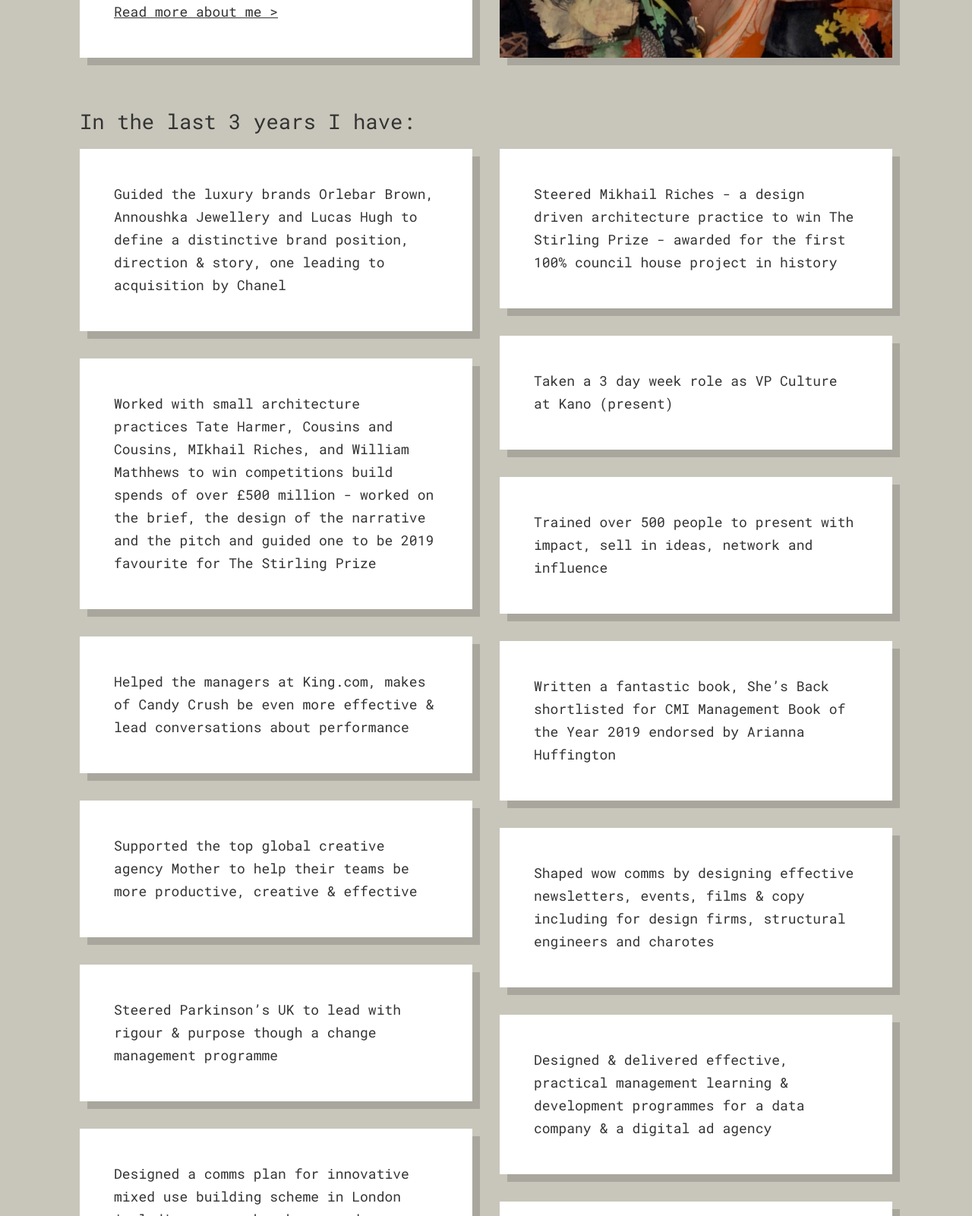
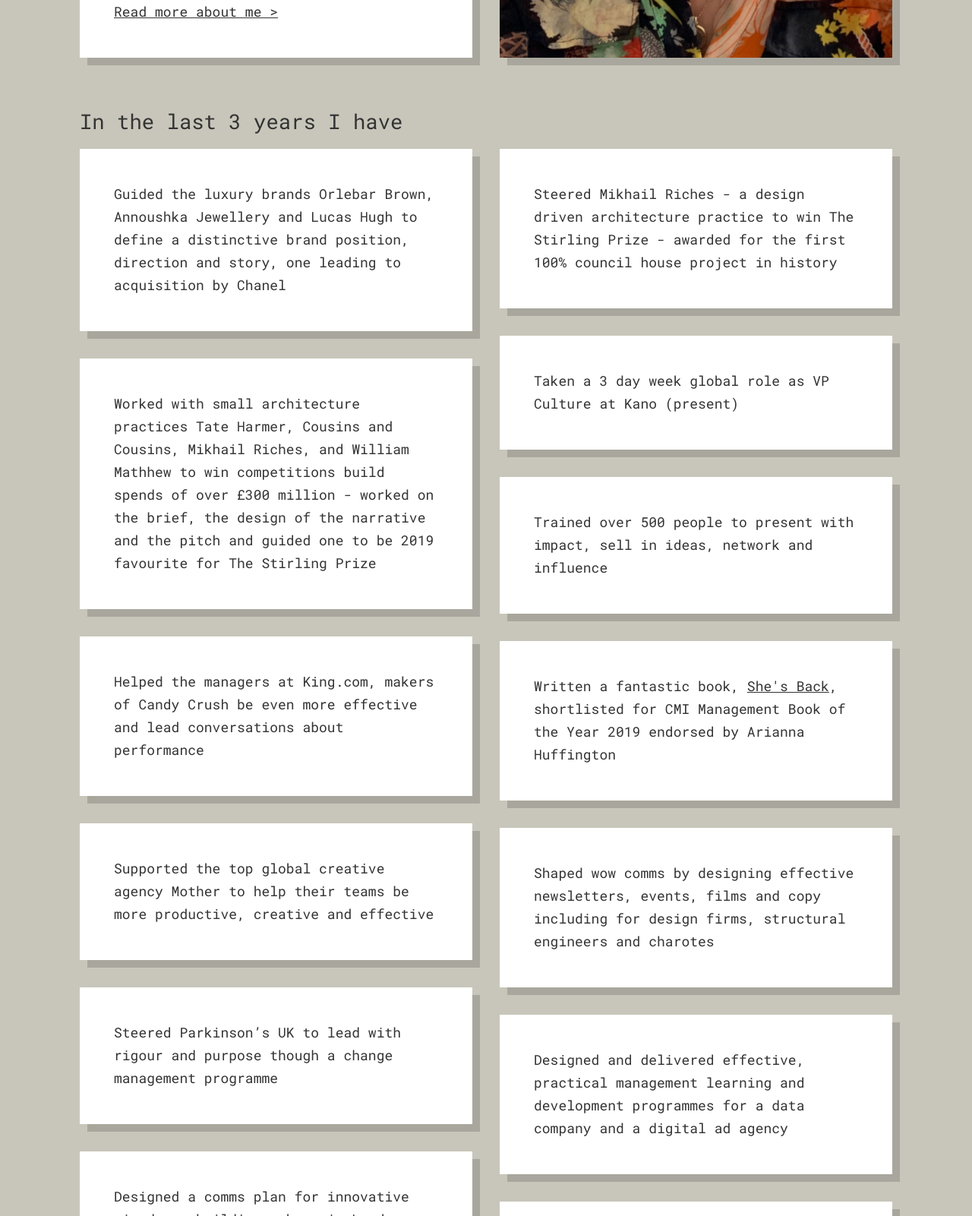
Before and after one commit to deborahkhan/debkhan-gatsby, a Gatsby site: page / in a window 1280 px wide. Shown: the part 1199-2800 px from the top of the page at 76% size. Built offline with nearby package versions, Linux system fonts and the light colour scheme; Gatsby itself is replaced by a stand-in of ours.

Commit message:
pre-live changes

```diff
--- a/src/components/header.js
+++ b/src/components/header.js
@@ -45,7 +45,7 @@ const Header = ({ siteTitle }) => (
 
     <LinksList>
       <li>
-        <a rel="noopener noreferrer" target="_blank" href="mailto:">
+        <a rel="noopener noreferrer" target="_blank" href="mailto:deb@debkhan.co.uk">
           <FontAwesomeIcon icon={faEnvelope} />
         </a>
       </li>
--- a/src/components/logos.js
+++ b/src/components/logos.js
@@ -45,7 +45,7 @@ const Logos = () => (
       <div>
 
         <SubTitle>
-          Clients include:
+          Clients include
         </SubTitle>
 
         <TextWrapper>
--- a/src/pages/index.js
+++ b/src/pages/index.js
@@ -27,7 +27,7 @@ const IndexPage = ( { data } ) => (
     />
 
     <SubTitle>
-      What I do:
+      What I do
     </SubTitle>
 
     <SplitWrapper margin>
@@ -49,50 +49,50 @@ const IndexPage = ( { data } ) => (
     </SplitWrapper>
 
     <SubTitle>
-      In the last 3 years I have:
+      In the last 3 years I have
     </SubTitle>
 
     <Grid margin>
 
       <GridItem>
         <TextWrapper>
-          <p>Guided the luxury brands Orlebar Brown, Annoushka Jewellery and Lucas Hugh to define a distinctive brand position, direction &amp; story, one leading to acquisition by Chanel</p>
+          <p>Guided the luxury brands Orlebar Brown, Annoushka Jewellery and Lucas Hugh to define a distinctive brand position, direction and story, one leading to acquisition by Chanel</p>
         </TextWrapper>
       </GridItem>
 
       <GridItem>
         <TextWrapper>
-          <p>Worked with small architecture practices Tate Harmer, Cousins and Cousins, MIkhail Riches, and William Mathhews  to win competitions build spends of over £500 million - worked on the brief, the design of the narrative and the pitch and guided one to be 2019 favourite for The Stirling Prize</p>
+          <p>Worked with small architecture practices Tate Harmer, Cousins and Cousins, Mikhail Riches, and William Mathhew to win competitions build spends of over £300 million - worked on the brief, the design of the narrative and the pitch and guided one to be 2019 favourite for The Stirling Prize</p>
         </TextWrapper>
       </GridItem>
 
       <GridItem>
         <TextWrapper>
-          <p>Helped the managers at King.com, makes of Candy Crush be even more effective &amp; lead conversations about performance</p>
+          <p>Helped the managers at King.com, makers of Candy Crush be even more effective and lead conversations about performance</p>
         </TextWrapper>
       </GridItem>
 
       <GridItem>
         <TextWrapper>
-          <p>Supported the top global creative agency Mother to help their teams be more productive, creative &amp; effective </p>
+          <p>Supported the top global creative agency Mother to help their teams be more productive, creative and effective </p>
         </TextWrapper>
       </GridItem>
 
       <GridItem>
         <TextWrapper>
-          <p>Steered Parkinson’s UK to lead with rigour &amp; purpose though a change management programme</p>
+          <p>Steered Parkinson’s UK to lead with rigour and purpose though a change management programme</p>
         </TextWrapper>
       </GridItem>
 
       <GridItem>
         <TextWrapper>
-          <p>Designed a comms plan for innovative mixed use building scheme in London including a new church, secondary school, shops &amp; 150 new homes</p>
+          <p>Designed a comms plan for innovative mixed use building scheme in London including a new church, secondary school, shops and 150 new homes</p>
         </TextWrapper>
       </GridItem>
 
       <GridItem>
         <TextWrapper>
-          <p>Cycled 5600m from Siena to Rome in 3 days 50 senior women in the property industry and raised over £2500 for Coram Foundation  </p>
+          <p>Cycled 5600m from Siena to Rome in 3 days 50 senior women in the property industry and raised over £2500 for Coram Foundation</p>
         </TextWrapper>
       </GridItem>
 
@@ -104,7 +104,7 @@ const IndexPage = ( { data } ) => (
 
       <GridItem>
         <TextWrapper>
-          <p>Taken a 3 day week role as VP Culture at Kano (present)</p>
+          <p>Taken a 3 day week global role as VP Culture at Kano (present)</p>
         </TextWrapper>
       </GridItem>
 
@@ -116,25 +116,25 @@ const IndexPage = ( { data } ) => (
 
       <GridItem>
         <TextWrapper>
-          <p>Written a fantastic book, She’s Back shortlisted for CMI Management Book of the Year 2019 endorsed  by Arianna Huffington</p>
+          <p>Written a fantastic book, <a rel="noopener noreferrer" target="_blank" href="https://www.shesback.co.uk/">She's Back</a>, shortlisted for CMI Management Book of the Year 2019 endorsed  by Arianna Huffington</p>
         </TextWrapper>
       </GridItem>
 
       <GridItem>
         <TextWrapper>
-          <p>Shaped wow comms by designing effective newsletters, events, films &amp;  copy including for design firms, structural engineers and charotes</p>
+          <p>Shaped wow comms by designing effective newsletters, events, films and copy including for design firms, structural engineers and charotes</p>
         </TextWrapper>
       </GridItem>
 
       <GridItem>
         <TextWrapper>
-          <p>Designed &amp; delivered effective, practical management learning &amp; development programmes for a data company &amp; a digital ad agency </p>
+          <p>Designed and delivered effective, practical management learning and development programmes for a data company and a digital ad agency</p>
         </TextWrapper>
       </GridItem>
 
       <GridItem>
         <TextWrapper>
-          <p>Partnered with The International School of the Year British School Muscat to deliver a growth plan</p>
+          <p>Partnered with The International School of the Year, The British School Muscat to deliver a growth plan over two years</p>
         </TextWrapper>
       </GridItem>
 
@@ -148,7 +148,7 @@ const IndexPage = ( { data } ) => (
 
     <TextSplit>
       <SubTitle>
-        <Link to="kind-words">Kind Words:</Link>
+        <Link to="kind-words">Kind Words</Link>
       </SubTitle>
 
       <Link to="kind-words">More kind Words ></Link>
```
Also changed, not shown: src/images/logos/deloitte.png (deleted), src/pages/kind-words.js (line endings or trailing spaces).
